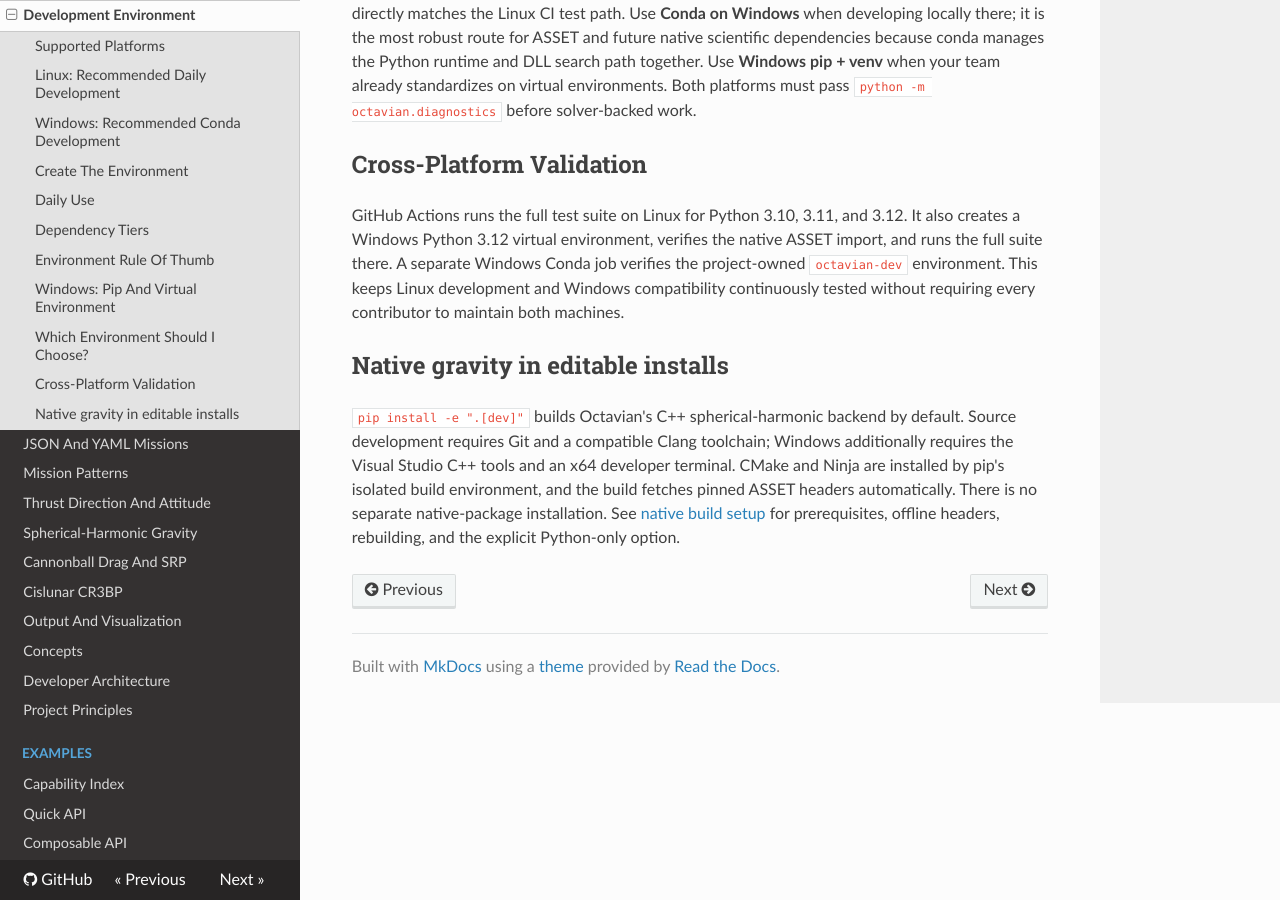
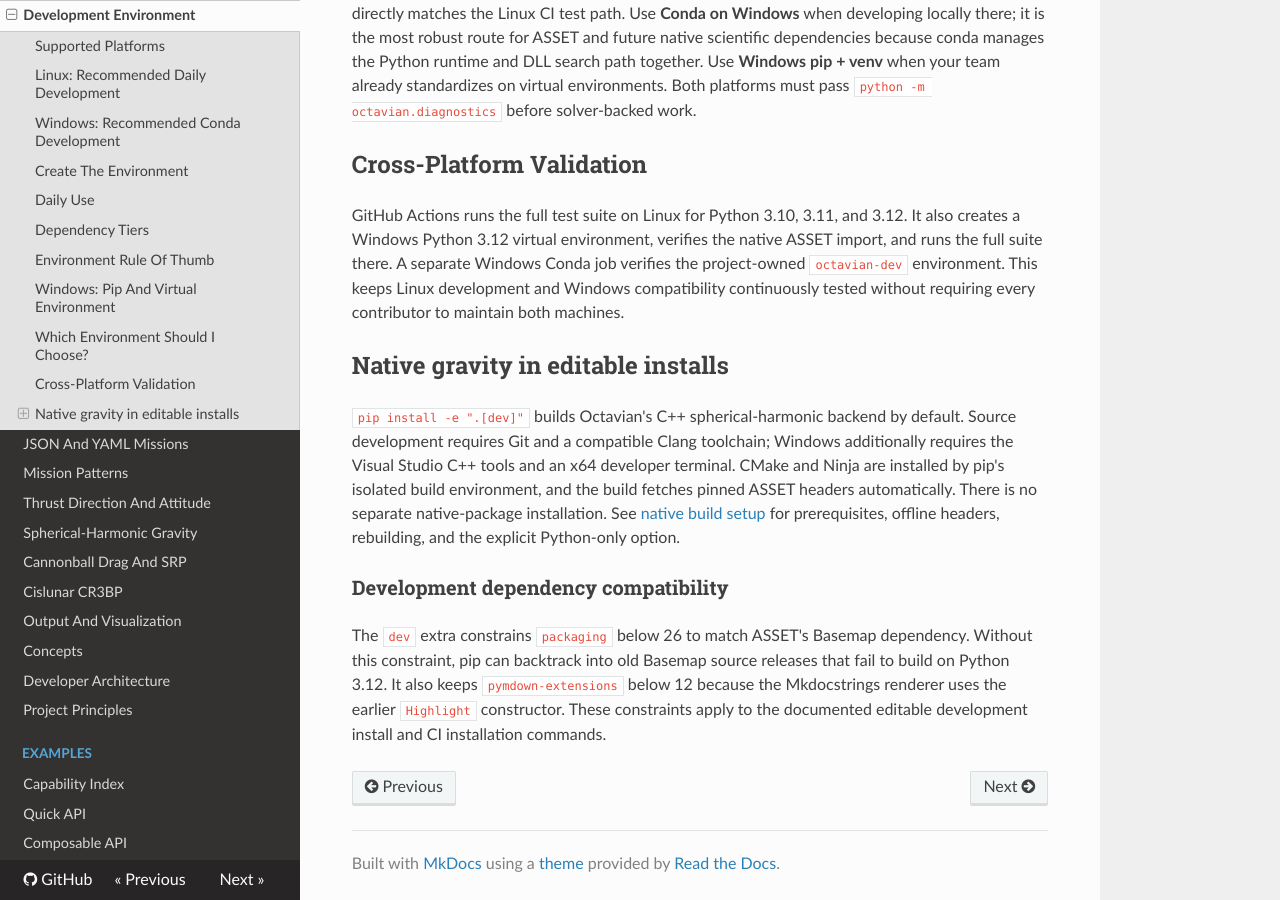
Before and after one commit to GHevia/octavian, an MkDocs documentation site: the page built from docs/tutorials/development-environment.md, in a window 1280 px wide and 900 px high, scrolled down 3413 px. Built offline with MkDocs 1.6.1, drawn with Linux system fonts in a browser that asks for light colours; nearby versions of some CDN libraries.

Commit message:
Constrain development dependencies to fix CI install and docs failures

```diff
--- a/docs/tutorials/development-environment.md
+++ b/docs/tutorials/development-environment.md
@@ -187,3 +187,12 @@ terminal. CMake and Ninja are installed by pip's isolated build environment, and
 the build fetches pinned ASSET headers automatically. There is no separate
 native-package installation. See [native build setup](spherical-harmonics.md#editable-and-source-installations)
 for prerequisites, offline headers, rebuilding, and the explicit Python-only option.
+
+### Development dependency compatibility
+
+The `dev` extra constrains `packaging` below 26 to match ASSET's Basemap
+dependency. Without this constraint, pip can backtrack into old Basemap source
+releases that fail to build on Python 3.12. It also keeps `pymdown-extensions`
+below 12 because the Mkdocstrings renderer uses the earlier `Highlight`
+constructor. These constraints apply to the documented editable development
+install and CI installation commands.
--- a/pyproject.toml
+++ b/pyproject.toml
@@ -56,6 +56,11 @@ dev = [
   "pre-commit>=3.6",
   "mkdocs>=1.6",
   "mkdocstrings[python]>=0.25",
+  # ASSET's Basemap dependency requires packaging < 26. Keep pip from
+  # backtracking into obsolete Basemap source releases during dev installs.
+  "packaging>=22,<26",
+  # mkdocstrings' renderer calls the pre-12 Highlight constructor.
+  "pymdown-extensions>=10,<12",
   "PyYAML>=6.0",
 ]
 
```
